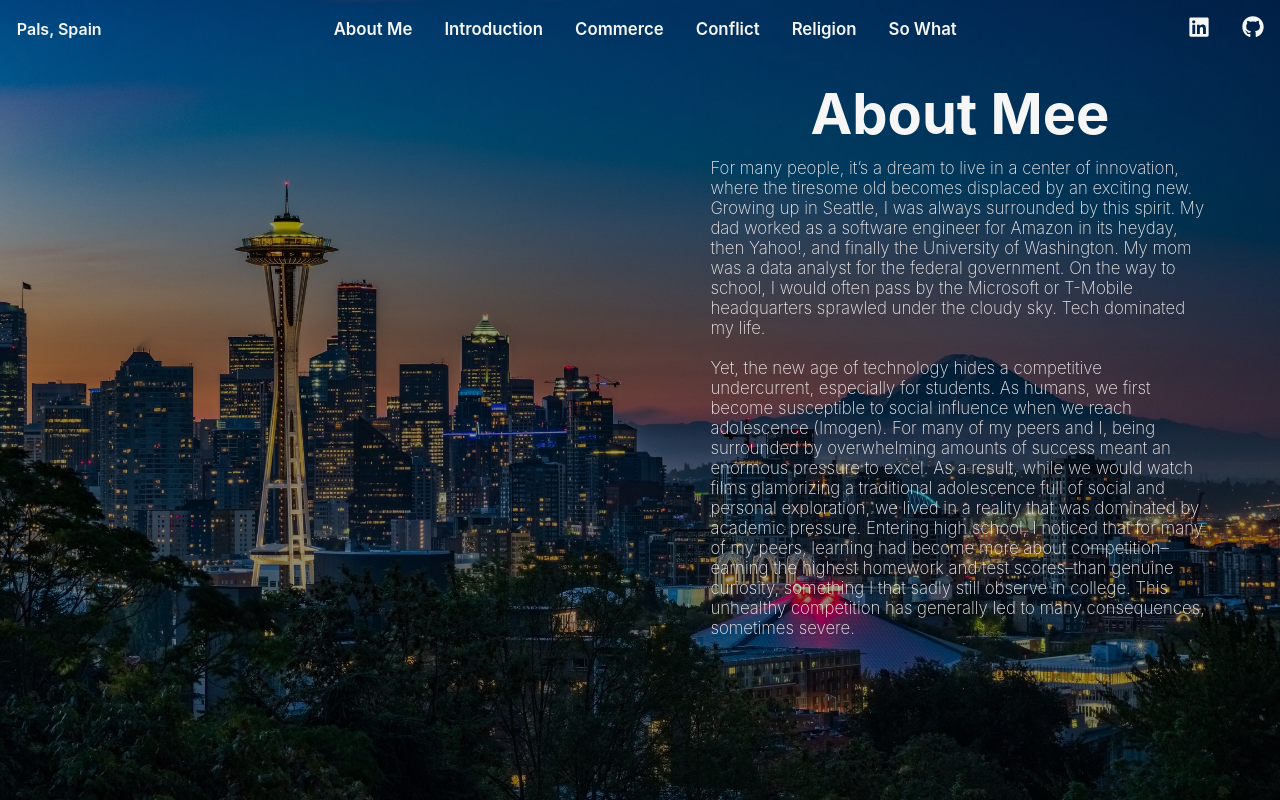
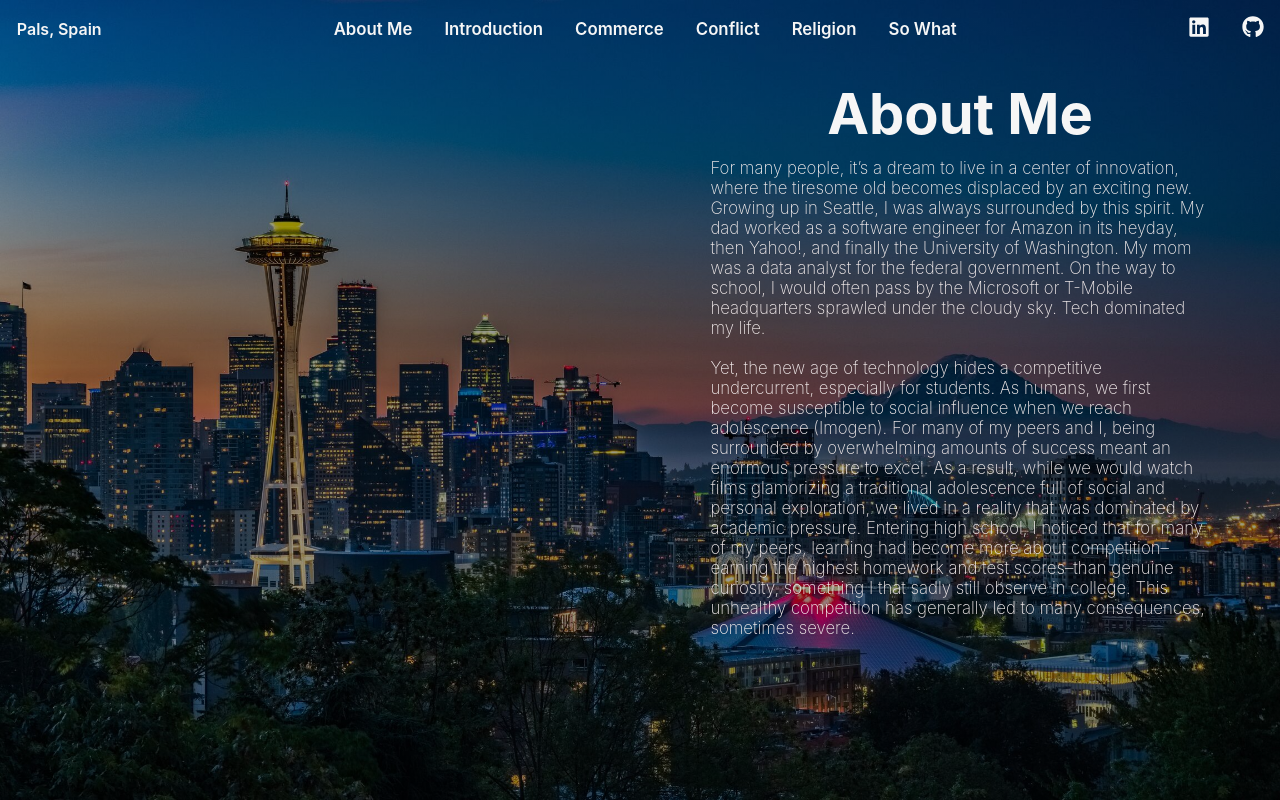
Before and after one commit to Skipppyyy/autogeography-react, a React (Create React App) app: page / in a window 1280 px wide. Shown: the top 800 px of the page. Built offline with nearby package versions, Linux system fonts and the light colour scheme.

Commit message:
reverse test

```diff
--- a/src/components/misc/Me.jsx
+++ b/src/components/misc/Me.jsx
@@ -6,7 +6,7 @@ const Me = () => {
         <div name="me" className="me">
             <div className="container">
                 <div className="top">
-                    <h1>About Mee</h1>
+                    <h1>About Me</h1>
                 </div>
 
                 <div className="textbox">
```
